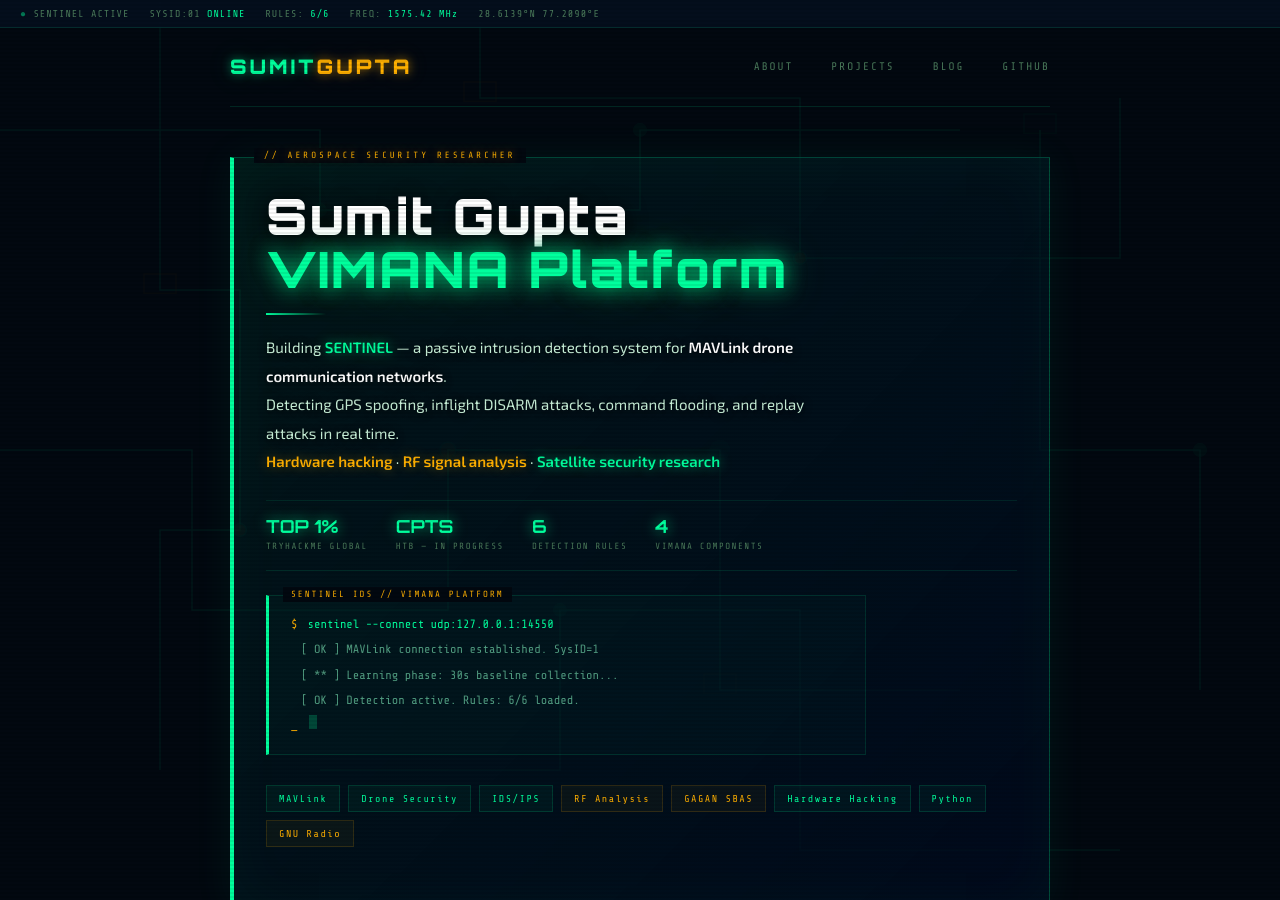
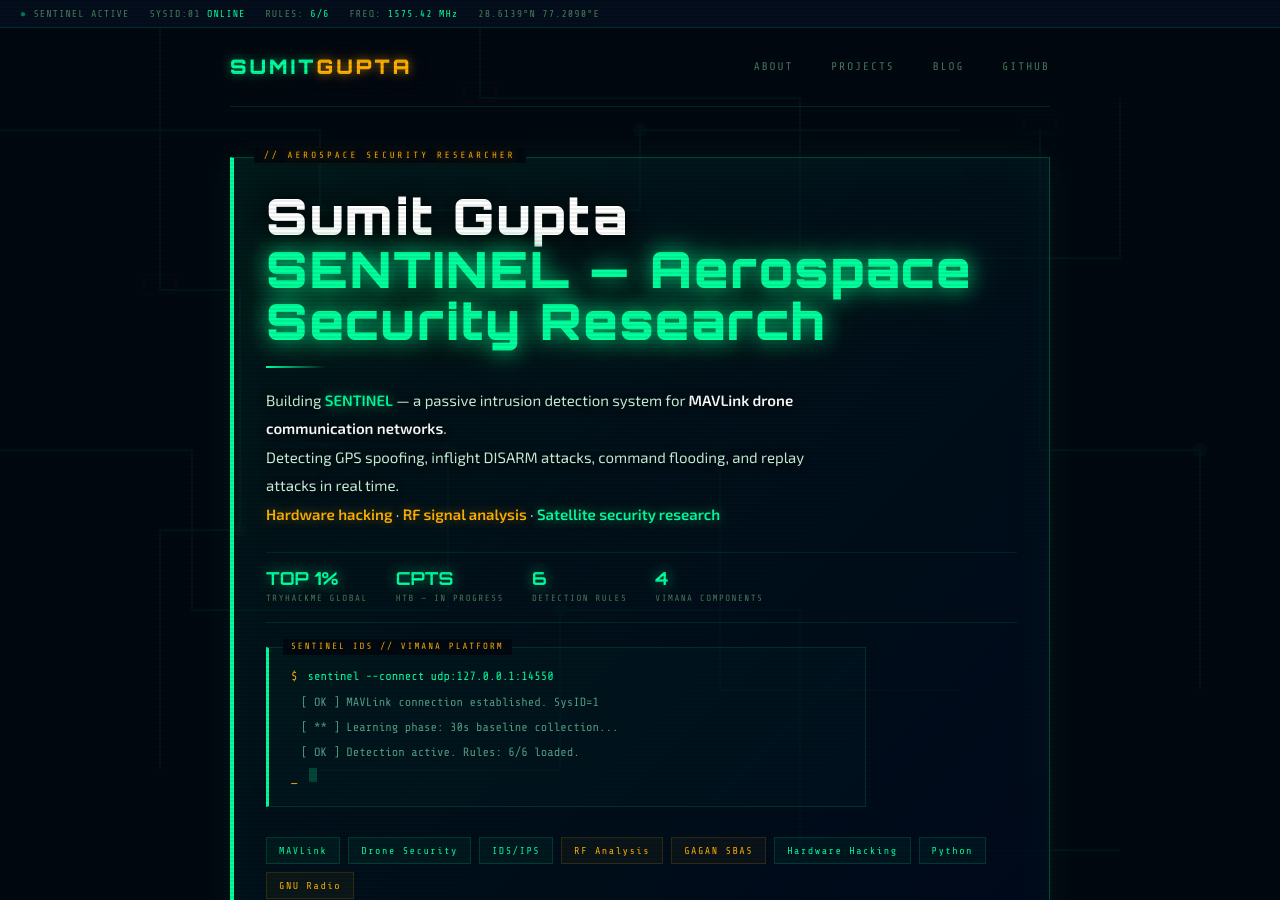
Before and after one commit to sumitguptaaa/sumitguptaaa.github.io, a Jekyll site: the page built from index.md, in a window 1280 px wide and 900 px high. Built offline with Jekyll 4.4.1, drawn with Linux system fonts in a browser that asks for light colours.

Commit message:
Update home.html

```diff
--- a/_layouts/home.html
+++ b/_layouts/home.html
@@ -8,7 +8,7 @@ layout: default
 
     <h1 class="hero-title">
       Sumit Gupta
-      <span class="hero-accent">VIMANA Platform</span>
+      <span class="hero-accent">SENTINEL — Aerospace Security Research</span>
     </h1>
 
     <div class="hero-divider"></div>
```
